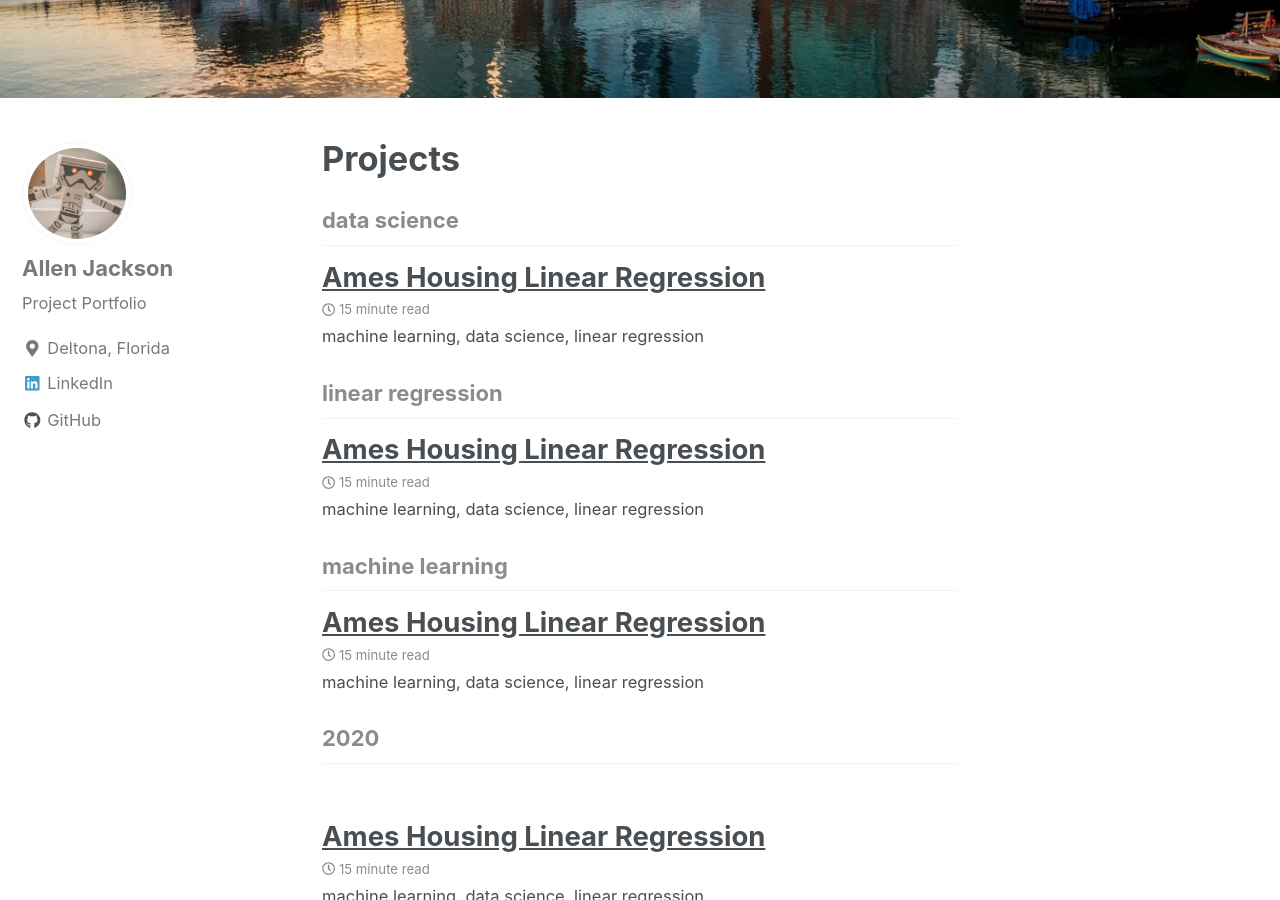
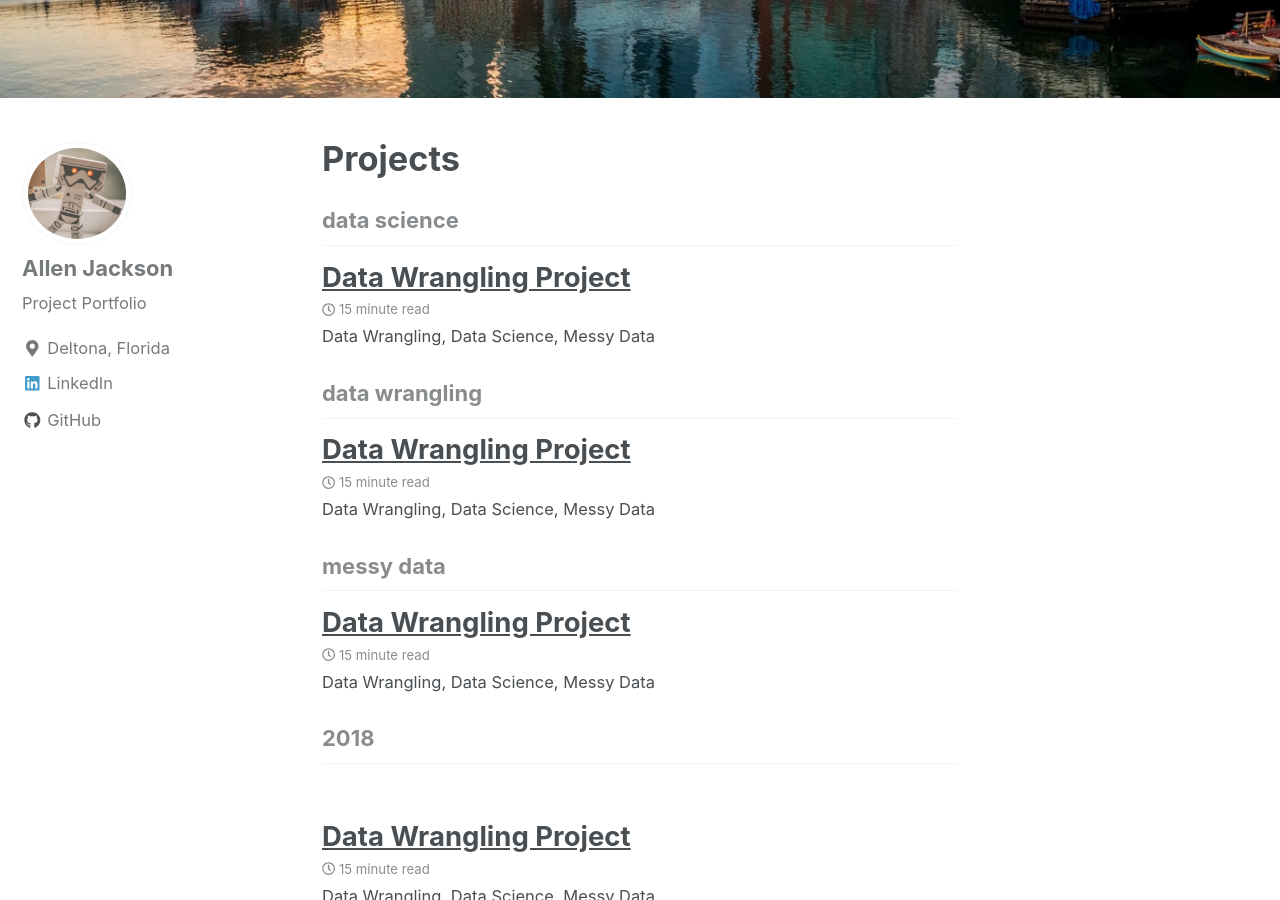
Before and after one commit to Nella796/Nella796.github.io, a Jekyll site: the page built from _pages/machinelearning.md, in a window 1280 px wide and 900 px high, scrolled down 477 px. Built offline with Jekyll 4.4.1, drawn with Linux system fonts in a browser that asks for light colours; nearby versions of some CDN libraries; some of the changed text lies outside the part shown.

Commit message:
modified Ames Housing

```diff
--- a/_posts/2020-10-18-Ames_Housing_Linear_Regression.md
+++ b/_posts/2020-10-18-ames.md
@@ -1,10 +1,10 @@
 ---
-title: "Ames Housing Linear Regression"
-date: 2020-10-18
-tags: [machine learning, data science, linear regression]
+title: "Data Wrangling Project"
+date: 2018-01-28
+tags: [data wrangling, data science, messy data]
 header:
   image: "/images/perceptron/percept.jpg"
-excerpt: "machine learning, data science, linear regression"
+excerpt: "Data Wrangling, Data Science, Messy Data"
 mathjax: "true"
 ---
 
```
